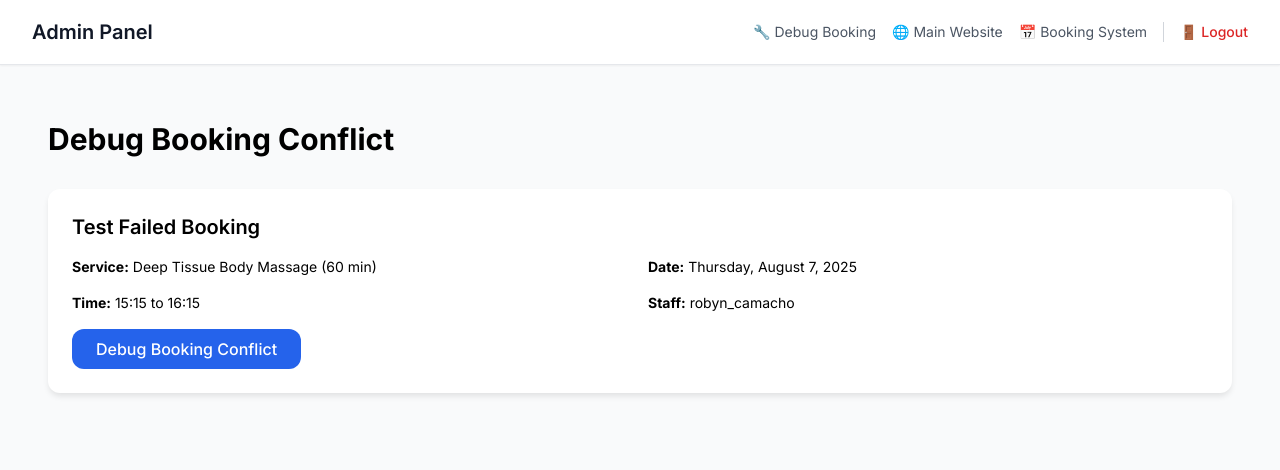
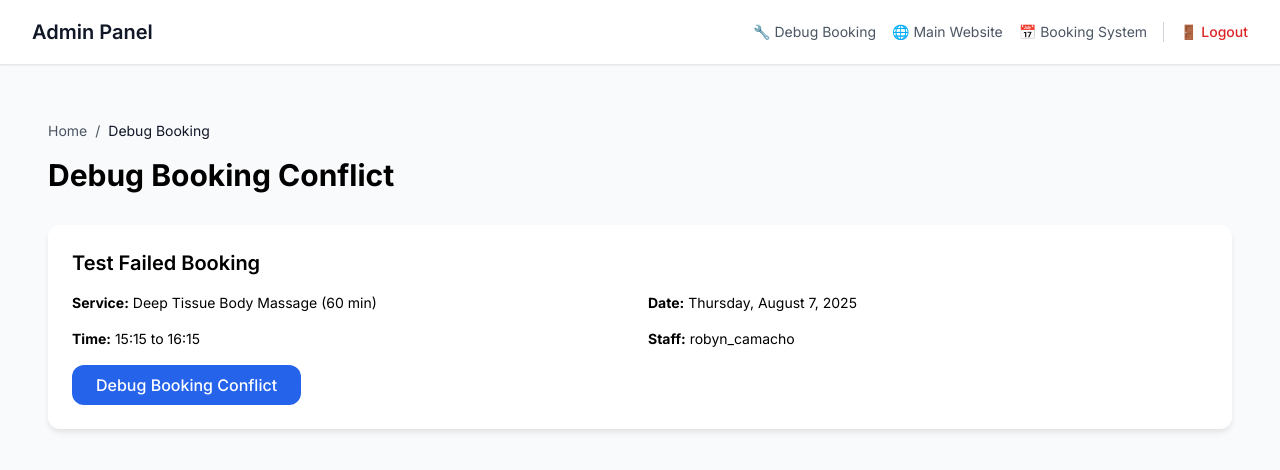
Before and after one commit to Ayy-man/spa-booking-v2, a Next.js app: page /admin/debug-booking in a window 1280 px wide. Shown: the top 470 px of the page. Built offline with nearby package versions, Linux system fonts and the light colour scheme.

Commit message:
chore: p2g — admin UI tweaks (bookings, debug-booking, layout, simple)

```diff
--- a/src/app/admin/bookings/page.tsx
+++ b/src/app/admin/bookings/page.tsx
@@ -127,6 +127,15 @@ export default function AdminBookingsPage() {
 
   return (
     <div className="space-y-6">
+      {/* Breadcrumb Navigation */}
+      <div className="flex items-center space-x-2 text-sm text-gray-600">
+        <a href="/admin" className="hover:text-primary transition-colors">
+          Home
+        </a>
+        <span>/</span>
+        <span className="text-gray-900">All Bookings</span>
+      </div>
+
       <div className="flex justify-between items-center">
         <div>
           <h1 className="text-2xl font-bold text-gray-900">All Bookings</h1>
--- a/src/app/admin/debug-booking/page.tsx
+++ b/src/app/admin/debug-booking/page.tsx
@@ -39,6 +39,15 @@ export default function DebugBookingPage() {
 
   return (
     <div className="container mx-auto px-4 py-8">
+      {/* Breadcrumb Navigation */}
+      <div className="flex items-center space-x-2 text-sm text-gray-600 mb-4">
+        <a href="/admin" className="hover:text-primary transition-colors">
+          Home
+        </a>
+        <span>/</span>
+        <span className="text-gray-900">Debug Booking</span>
+      </div>
+
       <h1 className="text-3xl font-bold mb-8">Debug Booking Conflict</h1>
 
       <div className="bg-white rounded-lg shadow-md p-6 mb-8">
--- a/src/app/admin/layout.tsx
+++ b/src/app/admin/layout.tsx
@@ -29,9 +29,12 @@ export default function AdminLayout({ children }: AdminLayoutProps) {
       <header className="bg-white shadow-sm border-b">
         <div className="max-w-7xl mx-auto px-4 sm:px-6 lg:px-8">
           <div className="flex justify-between items-center h-16">
-            <h1 className="text-xl font-semibold text-gray-900">
+            <a
+              href="/admin"
+              className="text-xl font-semibold text-gray-900 hover:text-primary transition-colors"
+            >
               Admin Panel
-            </h1>
+            </a>
             <div className="flex items-center space-x-4">
               <a
                 href="/admin/debug-booking"
--- a/src/app/admin/simple/page.tsx
+++ b/src/app/admin/simple/page.tsx
@@ -169,6 +169,15 @@ export default function SimpleAdminPage() {
   return (
     <div className="min-h-screen bg-gray-50 p-8">
       <div className="max-w-6xl mx-auto">
+        {/* Breadcrumb Navigation */}
+        <div className="flex items-center space-x-2 text-sm text-gray-600 mb-4">
+          <a href="/admin" className="hover:text-primary transition-colors">
+            Home
+          </a>
+          <span>/</span>
+          <span className="text-gray-900">Today's Appointments</span>
+        </div>
+
         <div className="flex justify-between items-center mb-8">
           <h1 className="text-3xl font-bold">Admin Panel - Today&apos;s Appointments</h1>
           <button
```
